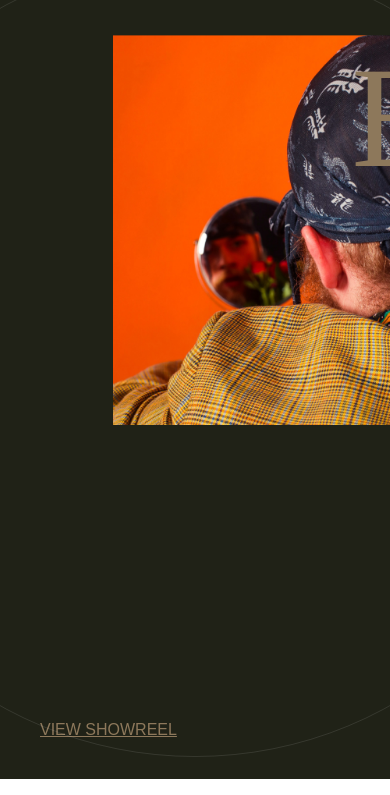
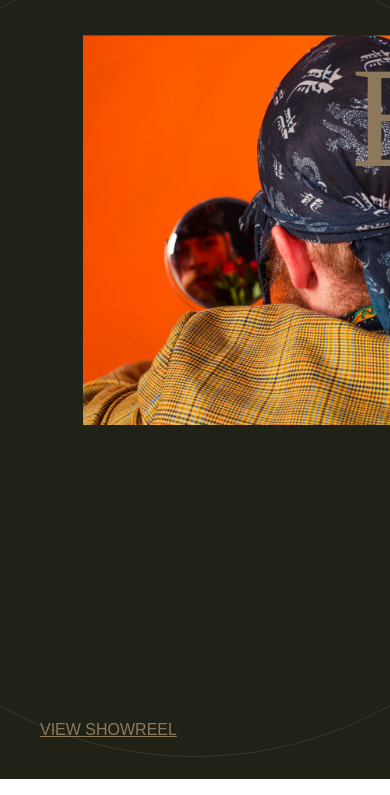
Before and after one commit to PIPKA2/PIPKA2.github.io, a plain HTML site: page cuero/index.html in a window 390 px wide. Shown: the part 65-860 px from the top of the page. Drawn offline with nearby package versions, Linux system fonts and the light colour scheme.

Commit message:
Update style.css

```diff
--- a/cuero/style.css
+++ b/cuero/style.css
@@ -151,7 +151,7 @@ img {
 	.wrapper-img{
 		width: 80%;
 		position:absolute;
-		right: -35px;
+		right: -5px;
 		margin-top: -50%
 	}
 }
```
